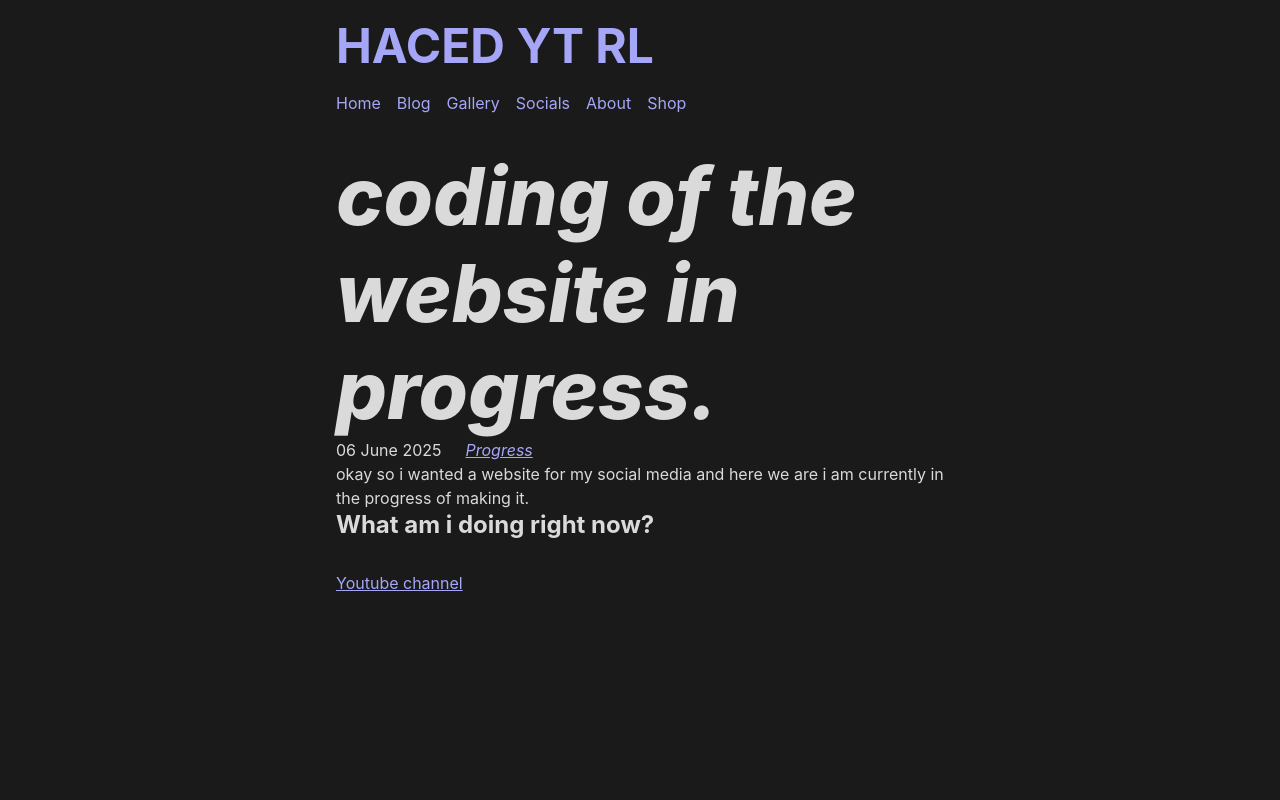
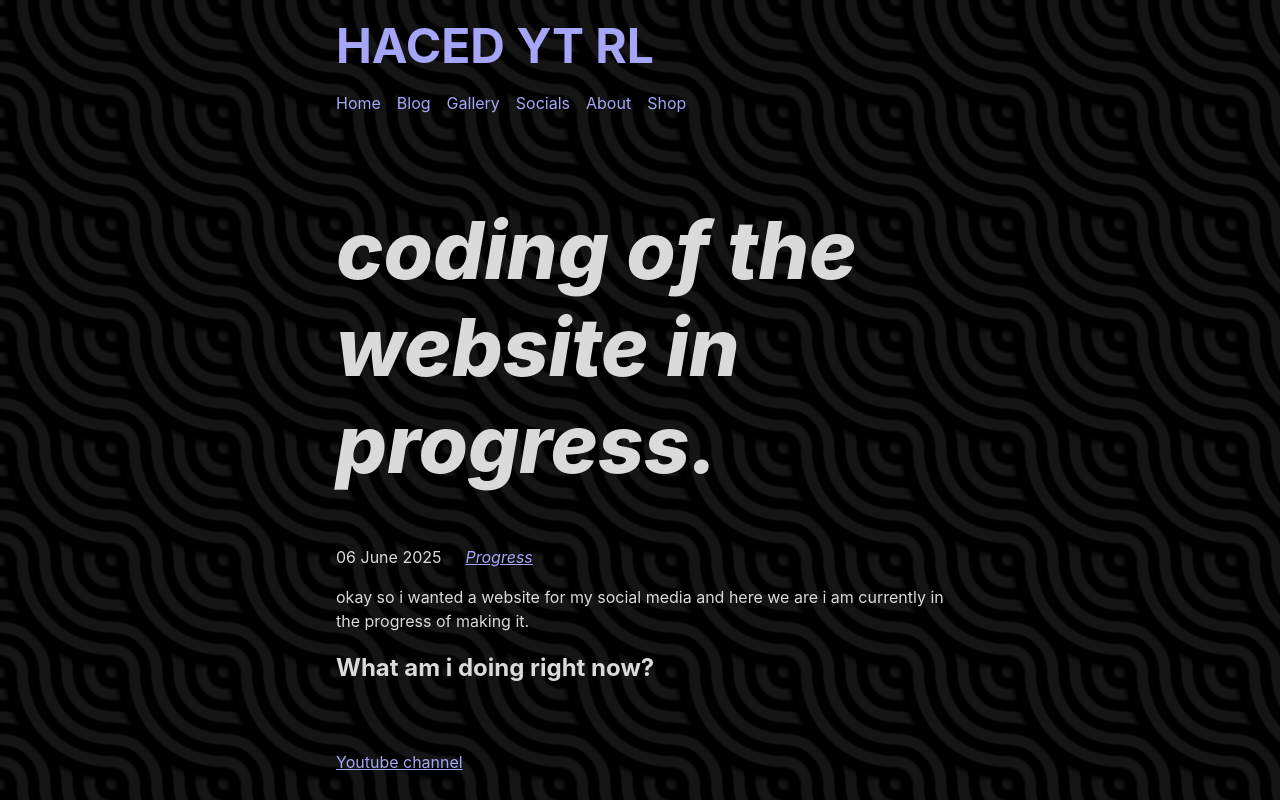
Before and after one commit to hacedyt/hacedyt.github.io, an Eleventy site: page content/blog/firstpost.md in a window 1280 px wide. Built offline with nearby package versions, Linux system fonts and the light colour scheme; Eleventy itself is replaced by a stand-in of ours; files that its build step writes are made by us from their sources; a web font is replaced by a local one; what @zachleat/heading-anchors, zod-validation-error would draw is missing.

Commit message:
Update index.css

```diff
--- a/css/index.css
+++ b/css/index.css
@@ -353,34 +353,17 @@ h1 {
 	padding: 0;
 }
 
-* {
-      margin: 0;
-      padding: 0;
-      box-sizing: border-box;
-    }
+html {
+	--s: 112px;
+	/* control the size*/
+	--c1: #151515;
+	--c2: #000000;
 
-    body {
-      min-height: 100vh;
-      background: #1a1a1a;
-      overflow: hidden;
-    }
-
-    .wrapper {
-      display: grid;
-      width: 100vw;
-      height: 100vh;
-      grid-template-columns: repeat(8, 1fr);
-      gap: 2px;
-    }
-
-    .column {
-      display: grid;
-      grid-template-rows: repeat(auto-fill, minmax(1rem, 1fr));
-      gap: 2px;
-    }
-
-    .box {
-      width: 100%;
-      height: 100%;
-      transition: background-color 0.3s ease;
-    }
+	--_g:
+		var(--c2) 6% 14%, var(--c1) 16% 24%, var(--c2) 26% 34%, var(--c1) 36% 44%,
+		var(--c2) 46% 54%, var(--c1) 56% 64%, var(--c2) 66% 74%, var(--c1) 76% 84%, var(--c2) 86% 94%;
+	background:
+		radial-gradient(100% 100% at 100% 0, var(--c1) 4%, var(--_g), #0008 96%, #0000),
+		radial-gradient(100% 100% at 0 100%, #0000, #0008 4%, var(--_g), var(--c1) 96%) var(--c1);
+	background-size: var(--s) var(--s);
+}
```
